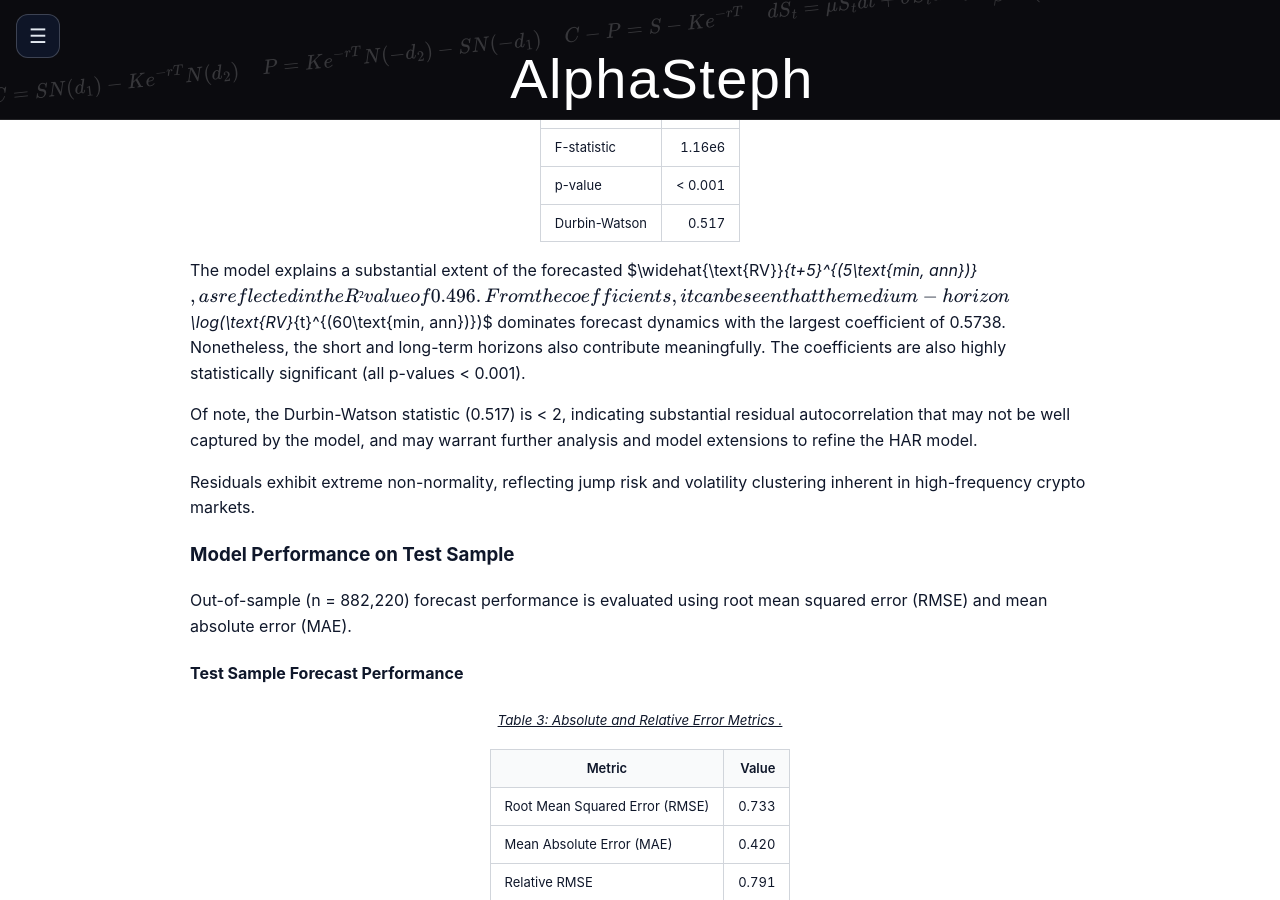
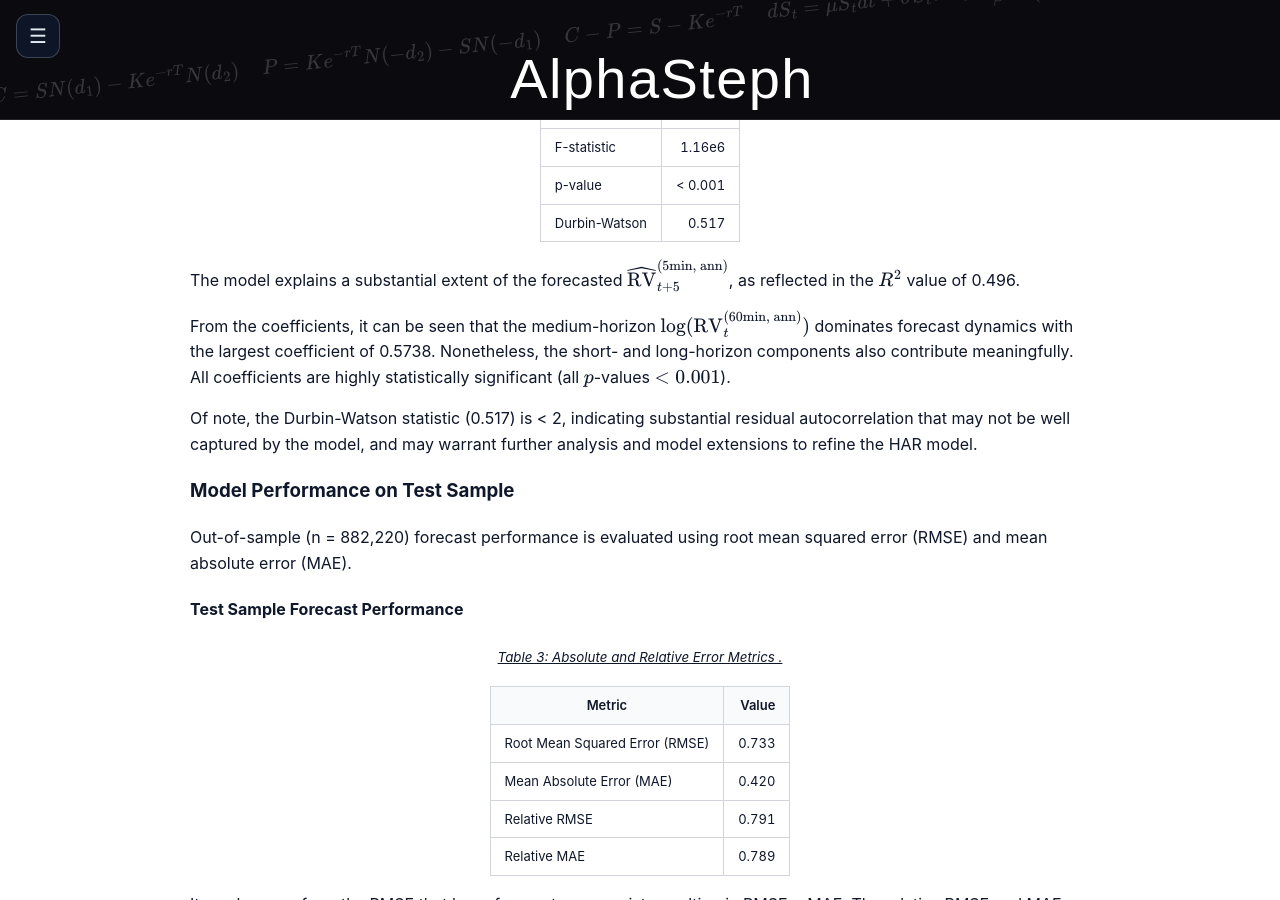
Before and after one commit to sljy1995/StephTheAlpha, a Jekyll site: the page built from _posts/2026-02-02-modelling-btcusdt-to-investigate-alphas.md, in a window 1280 px wide and 900 px high, scrolled down 2772 px. Built offline with Jekyll 4.4.1, drawn with Linux system fonts in a browser that asks for light colours; some web fonts are replaced; comment, search, counter and statistics services are not loaded.

Commit message:
Revise statistical analysis section for clarity
Updated text for clarity and consistency in statistical reporting.

```diff
--- a/_posts/2026-02-02-modelling-btcusdt-to-investigate-alphas.md
+++ b/_posts/2026-02-02-modelling-btcusdt-to-investigate-alphas.md
@@ -91,11 +91,11 @@ The dataset was split into training and testing samples using a 80-20 split, wit
 | p-value | < 0.001 |
 | Durbin-Watson | 0.517 |
 
-The model explains a substantial extent of the forecasted $\widehat{\text{RV}}_{t+5}^{(5\text{min, ann})}$, as reflected in the R² value of 0.496. From the coefficients, it can be seen that the medium-horizon $\log(\text{RV}_{t}^{(60\text{min, ann})})$ dominates forecast dynamics with the largest coefficient of 0.5738. Nonetheless, the short and long-term horizons also contribute meaningfully. The coefficients are also highly statistically significant (all p-values < 0.001).
+The model explains a substantial extent of the forecasted $\widehat{\mathrm{RV}}_{t+5}^{(5\text{min, ann})}$, as reflected in the $R^2$ value of 0.496.
+
+From the coefficients, it can be seen that the medium-horizon $\log(\mathrm{RV}_{t}^{(60\text{min, ann})})$ dominates forecast dynamics with the largest coefficient of 0.5738. Nonetheless, the short- and long-horizon components also contribute meaningfully. All coefficients are highly statistically significant (all $p$-values $< 0.001$).
 
 Of note, the Durbin-Watson statistic (0.517) is < 2, indicating substantial residual autocorrelation that may not be well captured by the model, and may warrant further analysis and model extensions to refine the HAR model.
-
-Residuals exhibit extreme non-normality, reflecting jump risk and volatility clustering inherent in high-frequency crypto markets.
 
 ### Model Performance on Test Sample
 
```
